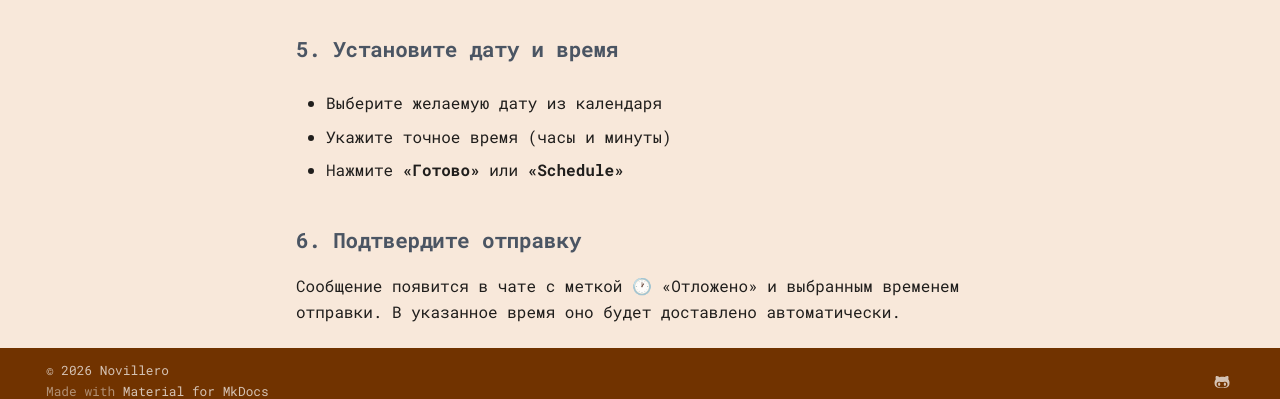
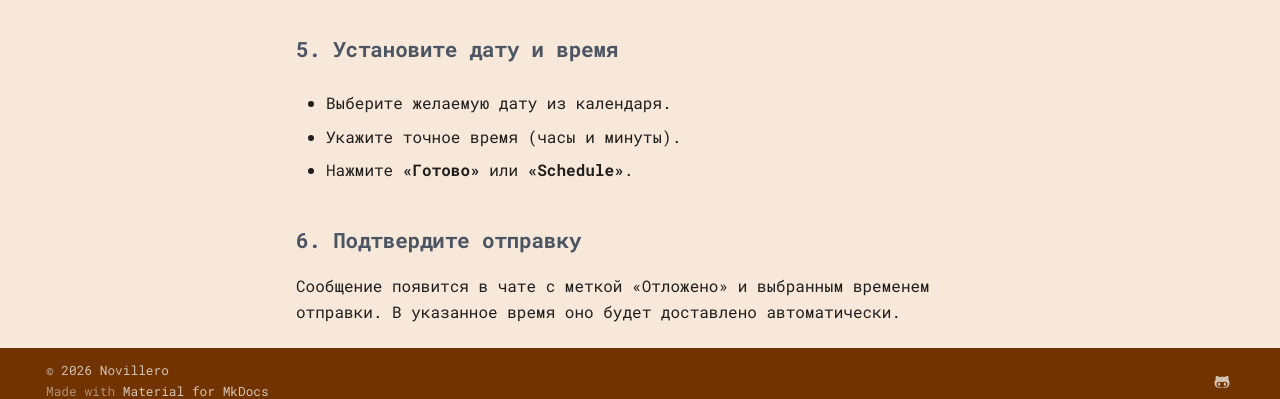
Before and after one commit to novillero/dac-adv-2, an MkDocs documentation site: the page built from docs/instructions/maxsyutkin-instruction.md, in a window 1280 px wide and 900 px high, scrolled down 508 px. Shown: the part 487-886 px from the top of the window. Built offline with MkDocs 1.6.1 and Material for MkDocs 9.7.7, drawn with Linux system fonts in a browser that asks for light colours; some web fonts are replaced.

Commit message:
fixed the periods at the end of list item

```diff
--- a/docs/instructions/maxsyutkin-instruction.md
+++ b/docs/instructions/maxsyutkin-instruction.md
@@ -26,12 +26,12 @@
 
 ### 5. Установите дату и время
 
-- Выберите желаемую дату из календаря
+- Выберите желаемую дату из календаря.
 
-- Укажите точное время (часы и минуты)
+- Укажите точное время (часы и минуты).
 
-- Нажмите **«Готово»** или **«Schedule»**
+- Нажмите **«Готово»** или **«Schedule»**.
 
 ### 6. Подтвердите отправку
 
-Сообщение появится в чате с меткой 🕐 «Отложено» и выбранным временем отправки. В указанное время оно будет доставлено автоматически.
+Сообщение появится в чате с меткой «Отложено» и выбранным временем отправки. В указанное время оно будет доставлено автоматически.
```
